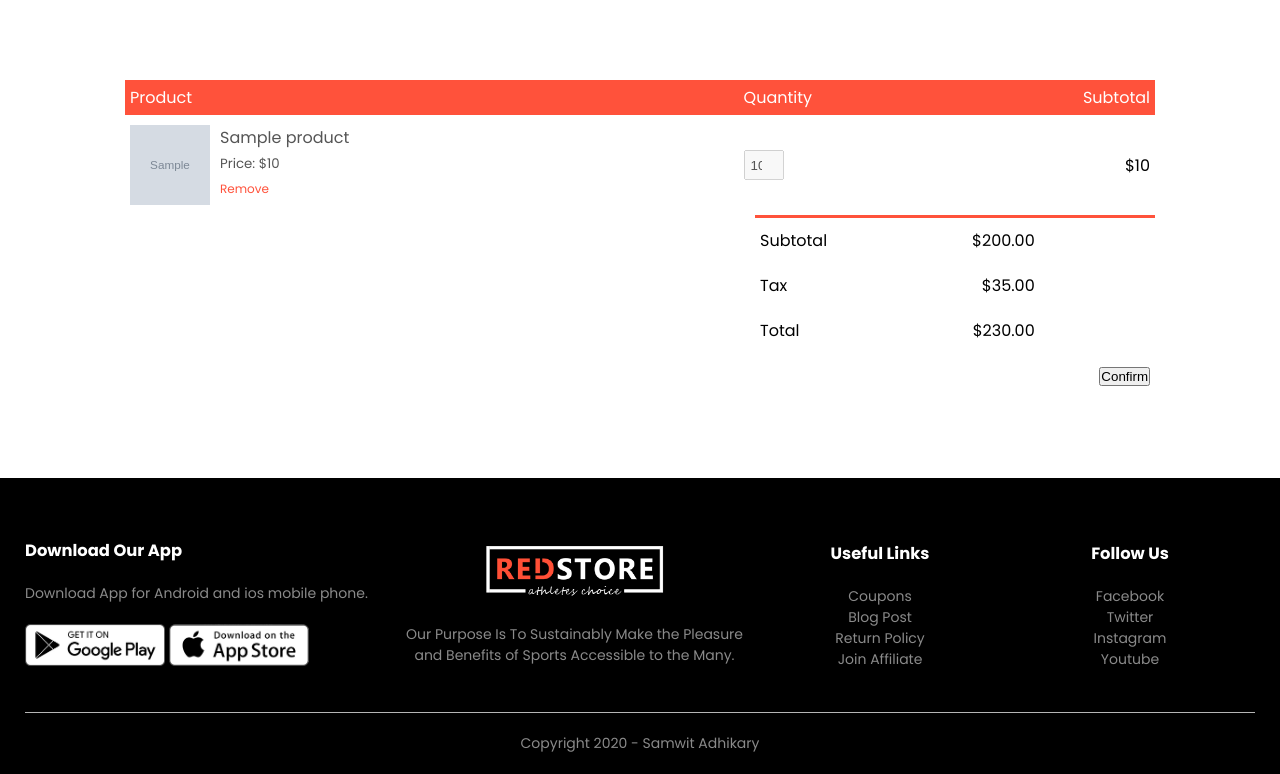
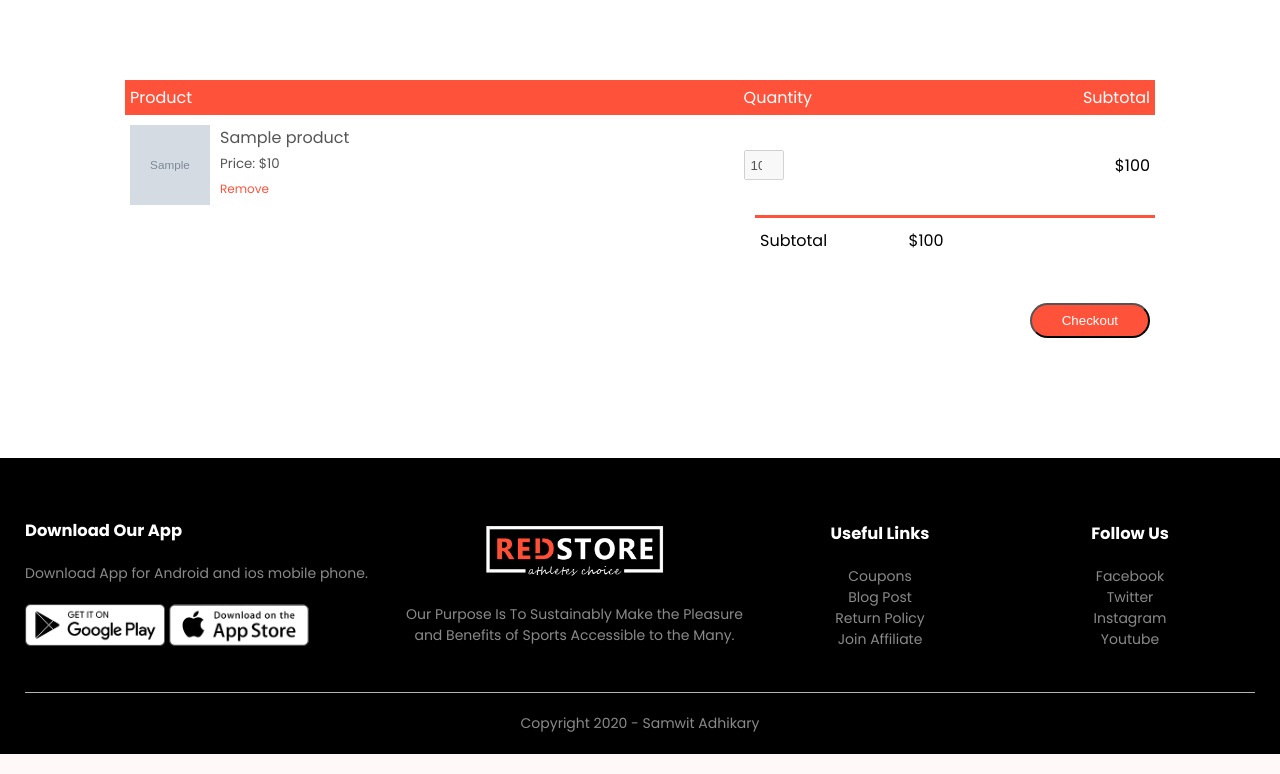
Before and after one commit to chippu/cart1, a Django app: template templates/cart.html in a window 1280 px wide. Shown: the part 83-857 px from the top of the page. Run offline with Django 4.2, Linux system fonts and the light colour scheme; the template is opened without the code that fills it: most values are stand-ins (such as "Sample title", 1, 10 or a date in 2020); grey boxes marked "Sample" are stand-in pictures.

Commit message:
added new changes11

```diff
--- /dev/null
+++ b/orders/templatetags/gettotal.py
@@ -0,0 +1,10 @@
+from django import template
+
+register=template.Library()
+
+@register.simple_tag(name='gettotal')
+def gettotal(cart):
+    total=0
+    for item in cart.added_items.all():
+        total+=item.quantity*item.product.price
+    return total
--- /dev/null
+++ b/orders/templatetags/multiply.py
@@ -0,0 +1,7 @@
+from django import template
+
+register=template.Library()
+
+@register.simple_tag(name='multiply')
+def multiply(a,b):
+    return a*b
--- a/orders/urls.py
+++ b/orders/urls.py
@@ -7,4 +7,6 @@ from . import views
 urlpatterns = [
     path('cart',views.show_cart,name='cart'),
     path('add_to_cart',views.add_to_cart,name='add_to_cart'),
+    path('remove_item/<pk>',views.remove_item_from_cart,name='remove_item'),
+
 ]
--- a/templates/cart_container.html
+++ b/templates/cart_container.html
@@ -1,6 +1,8 @@
 {% load static %}
+{% load multiply %}
+{% load gettotal %}
 <div class="small-container cart-page">
-    {% if cart %}
+    {% if cart and cart.added_items.all %}
     <table>
         <tbody><tr>
             <th>Product</th>
@@ -16,12 +18,12 @@
                         <p>{{ cart_item.product.title }}</p>
                         <small>Price: ${{ cart_item.product.price }}</small>
                         <br>
-                        <a href="">Remove</a>
+                        <a href="{% url 'remove_item' cart_item.id %}">Remove</a>
                     </div>
                 </div>
             </td>
             <td><input type="number" disabled value="{{ cart_item.quantity }}"></td>
-            <td>${{ cart_item.product.price }}</td>
+            <td>${% multiply cart_item.product.price cart_item.quantity %}</td>
         </tr>
         {% endfor %}
 
@@ -30,18 +32,10 @@
         <table>
             <tbody><tr>
                 <td>Subtotal</td>
-                <td>$200.00</td>
-            </tr>
-            <tr>
-                <td>Tax</td>
-                <td>$35.00</td>
-            </tr>
-            <tr>
-                <td>Total</td>
-                <td>$230.00</td>
+                <td>${% gettotal cart %}</td>
             </tr>
 
-        <tr><td colspan="3"></td><td><button>Confirm</button></td></tr>
+        <tr><td colspan="3"></td><td><button class='btn'>Checkout</button></td></tr>
         </tbody></table>
     </div>
     {% else %}
```
Also changed, not shown: orders/views.py (+7 -0 lines), db.sqlite3, orders/templatetags/__init__.py (added).
